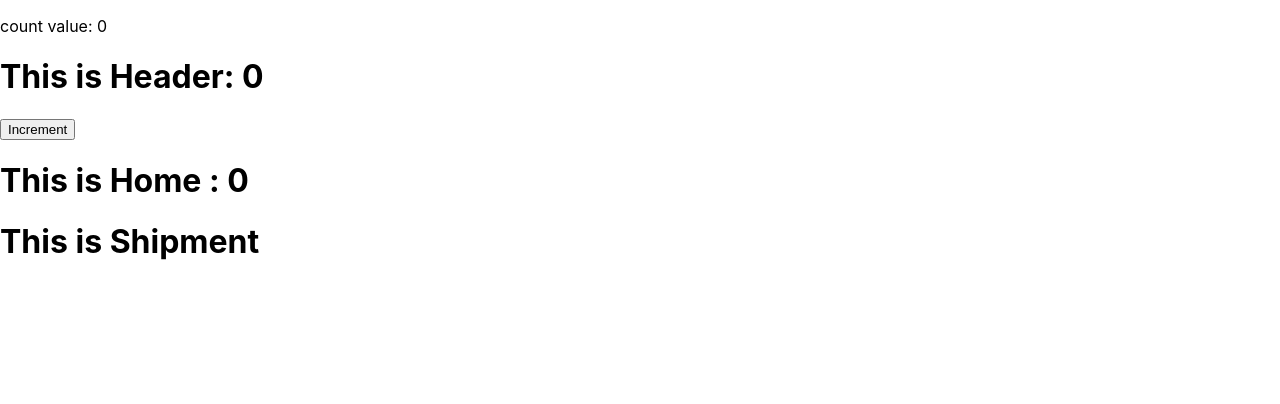
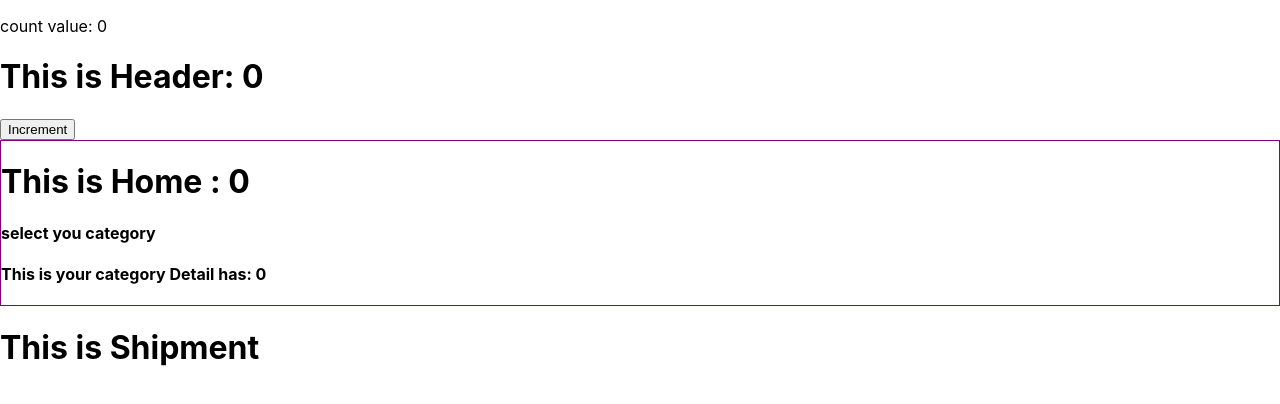
Before and after one commit to wajidurrahman/my-scss-react, a React (Create React App) app: page / in a window 1280 px wide. Shown: the top 404 px of the page. Built offline with nearby package versions, Linux system fonts and the light colour scheme.

Commit message:
Share data to grandchildren

```diff
--- /dev/null
+++ b/src/components/Categories/Categories.js
@@ -0,0 +1,14 @@
+import React from 'react';
+import CategoryDetail from '../CategoryDetail/CategoryDetail';
+
+const Categories = (props) => {
+    const {count} = props;
+    return (
+        <div>
+            <h4>select you category</h4>
+            <CategoryDetail count = {count}></CategoryDetail>
+        </div>
+    );
+};
+
+export default Categories;
--- /dev/null
+++ b/src/components/CategoryDetail/CategoryDetail.js
@@ -0,0 +1,12 @@
+import React from 'react';
+
+const CategoryDetail = (props) => {
+    const {count} = props;
+    return (
+        <div>
+            <h4>This is your category Detail has: {count}</h4>
+        </div>
+    );
+};
+
+export default CategoryDetail;
--- a/src/components/Home/Home.js
+++ b/src/components/Home/Home.js
@@ -1,10 +1,12 @@
 import React from 'react';
+import Categories from '../Categories/Categories';
 
 const Home = (props) => {
     const {count} = props
     return (
-        <div>
+        <div style={{border: '1px solid purple'}}>
             <h1>This is Home : {count}</h1>
+            <Categories count = {count}></Categories>
         </div>
     );
 };
```
